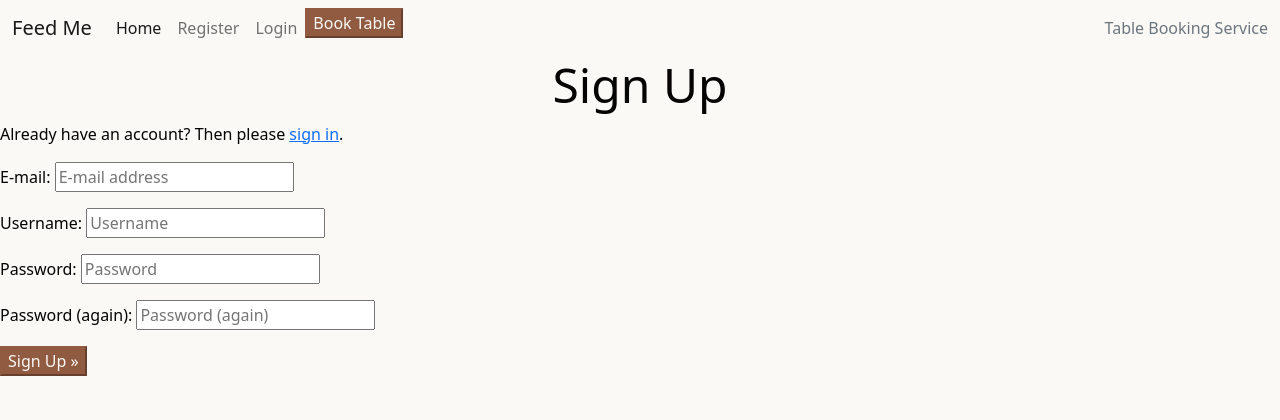
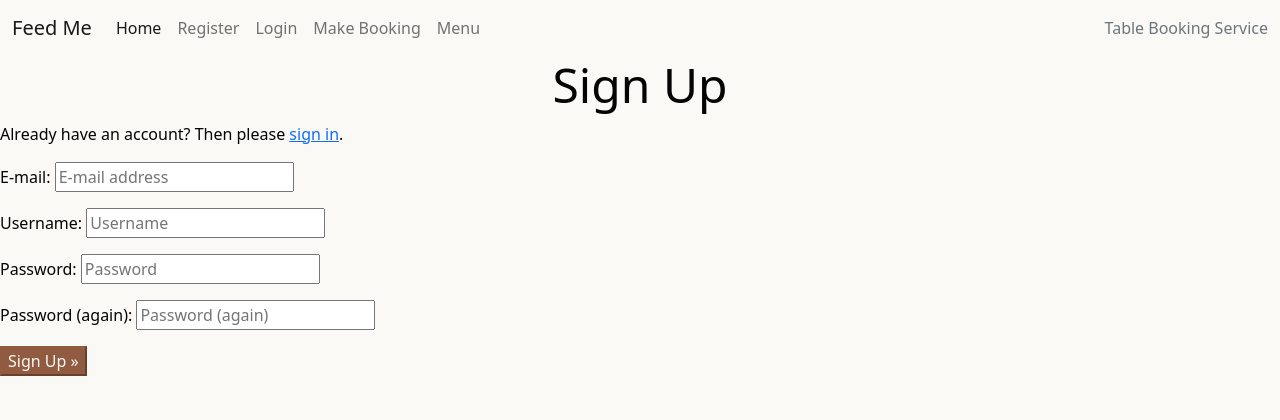
Before and after one commit to simonmortensen23/table-booking, a Django app: page /accounts/signup/ in a window 1280 px wide. Shown: the top 420 px of the page. Run offline with Django 3.2, Linux system fonts and the light colour scheme.

Commit message:
Changes to view booking, make booking and add menu link

```diff
--- a/templates/base.html
+++ b/templates/base.html
@@ -38,9 +38,7 @@
                         <a class="nav-link" href="{% url 'account_logout' %}">Logout</a>
                     </li>
                     <li>
-                        <button onclick="window.location.href={% url 'view_booking' %};">
-                            View Bookings
-                        </button>
+                        <a class="nav-link" href="{% url 'view_booking' %}">View Booking</a>
                     </li>
                     {% else %}
                     <li class="nav-item">
@@ -52,9 +50,10 @@
 
                     {% endif %}
                     <li class="nav-item">
-                        <button onclick="window.location.href={% url 'make_booking' %};">
-                            Book Table
-                        </button>
+                        <a class="nav-link" href="{% url 'make_booking' %}">Make Booking</a>
+                    </li>
+                    <li class="nav-item">
+                        <a class="nav-link" href="{% url 'menu' %}">Menu</a>
                     </li>
                 </ul>
                 <span class="navbar-text text-muted">
```
Also changed, not shown: tablebooking/settings.py (+8 -8 lines).
